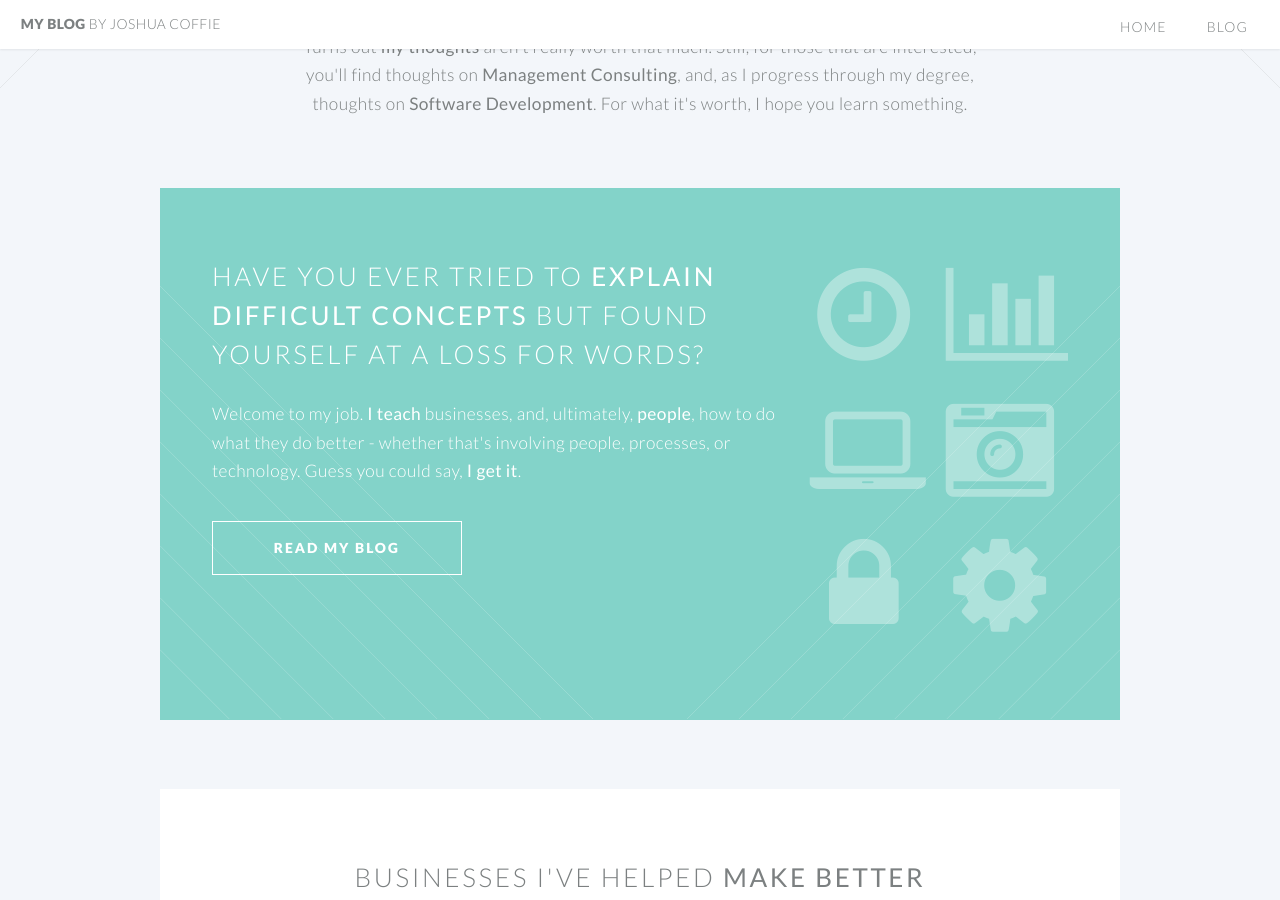
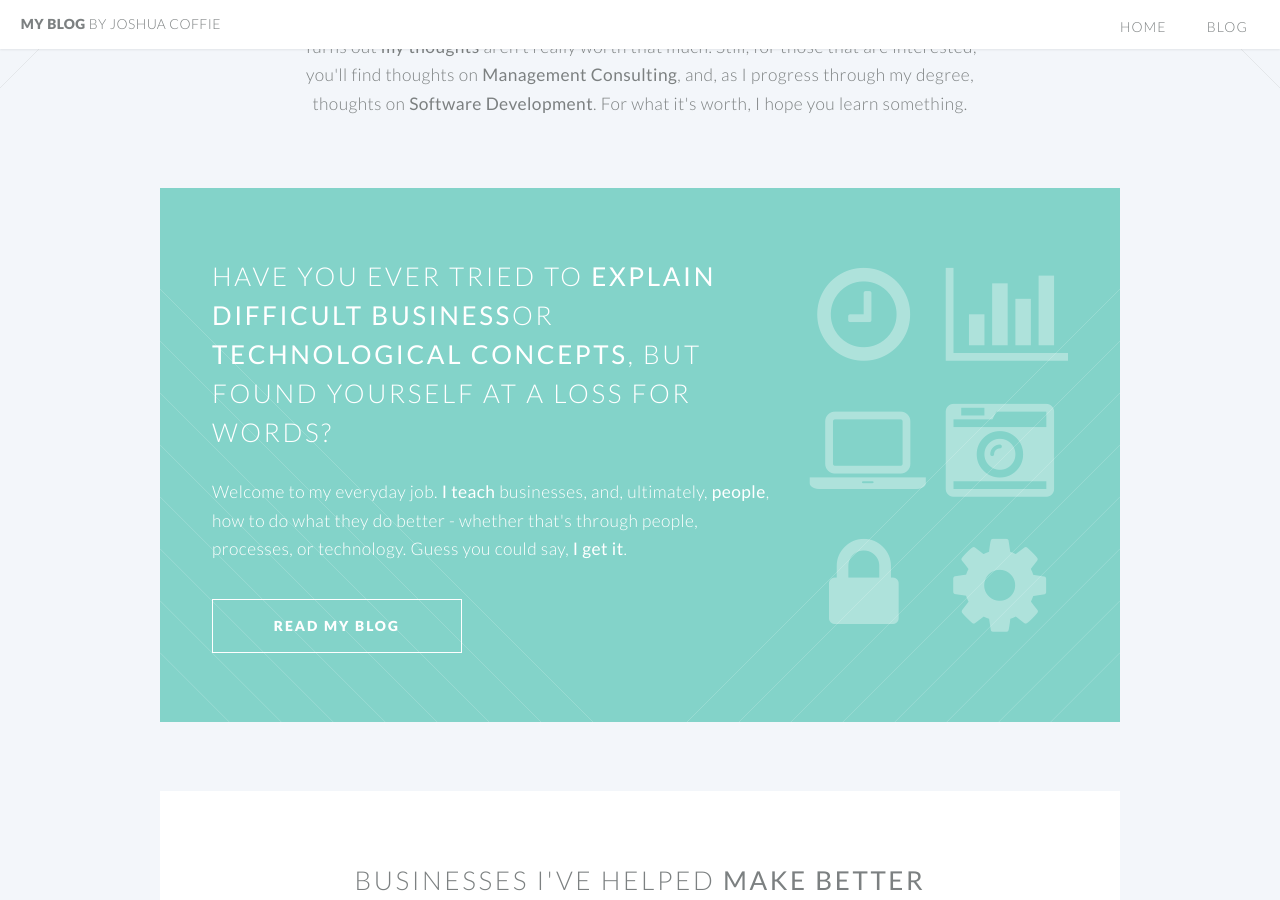
Before and after one commit to starbuck10/My_blog, a Jekyll site: the page built from index.html, in a window 1280 px wide and 900 px high, scrolled down 945 px. Built offline with Jekyll 4.4.1, drawn with Linux system fonts in a browser that asks for light colours; some of the changed text lies outside the part shown.

Commit message:
full-site adjustments

```diff
--- a/_includes/footer.html
+++ b/_includes/footer.html
@@ -4,6 +4,18 @@
     <ul class="copyright">
         <li>&copy; Joshua Coffie 2016</li>
     </ul>
+
+    <a href="https://www.twitter.com/UXDesignPro" class="icon circle fa-twitter">
+      <span class="label">Twitter</span>
+    </a>
+
+    <a href="https://www.github.com/starbuck10" class="icon circle fa-github">
+      <span class="label">Github</span>
+    </a>
+
+    <a href="https://www.linkedin.com/in/joshua-coffie" class="fa-linkedin-square">
+      <span class="label">LinkedIn</span>
+    </a>
 
     <script>
       (function(i,s,o,g,r,a,m){i['GoogleAnalyticsObject']=r;i[r]=i[r]||function(){
@@ -15,5 +27,4 @@
       ga('send', 'pageview');
 
     </script>
-
 </footer>
--- a/index.html
+++ b/index.html
@@ -3,7 +3,7 @@
 ---
 		<!-- Main -->
 			<article id="main">
-
+				<intercept-url pattern="/favicon.ico" access="ROLE_ANONYMOUS" />
 				<header class="special container">
 					<span class="fa fa-pencil fa-3x"></span>
 					<h2>Ever find yourself <strong>learning things</strong> that you wish you could share with others?
@@ -23,9 +23,9 @@
 							<div class="8u">
 
 								<header>
-									<h2>Have you ever tried to <strong>explain difficult concepts</strong> but found yourself at a loss for words?</h2>
+									<h2>Have you ever tried to <strong>explain difficult business</strong>or <strong> technological concepts</strong>, but found yourself at a loss for words?</h2>
 								</header>
-								<p>Welcome to my job. <strong>I teach </strong>businesses, and, ultimately, <strong>people</strong>, how to do what they do better - whether that's involving people, processes, or technology.
+								<p>Welcome to my everyday job. <strong>I teach </strong>businesses, and, ultimately, <strong>people</strong>, how to do what they do better - whether that's through people, processes, or technology.
 								Guess you could say, <strong>I get it</strong>.</p>
 								<footer>
 									<ul class="buttons">
```
Also changed, not shown: other parts of index.html (+1 -1 lines).
